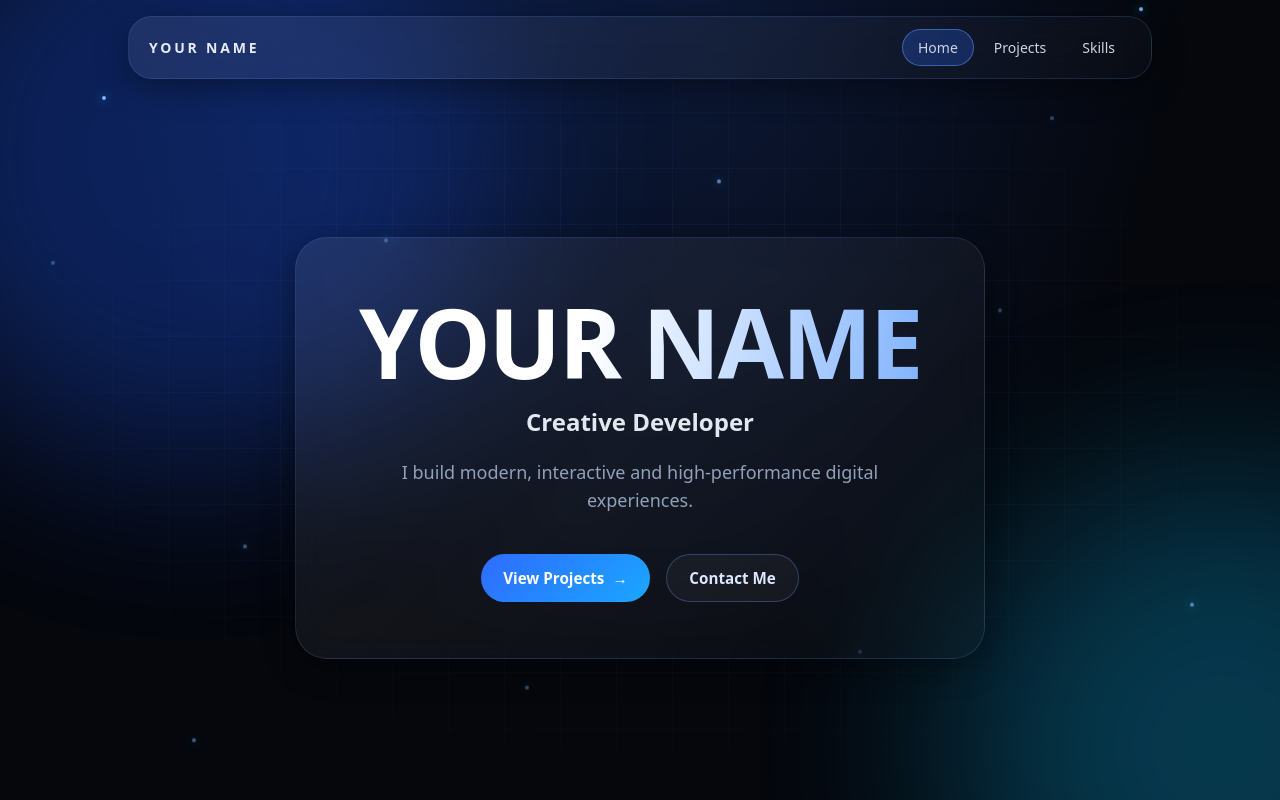
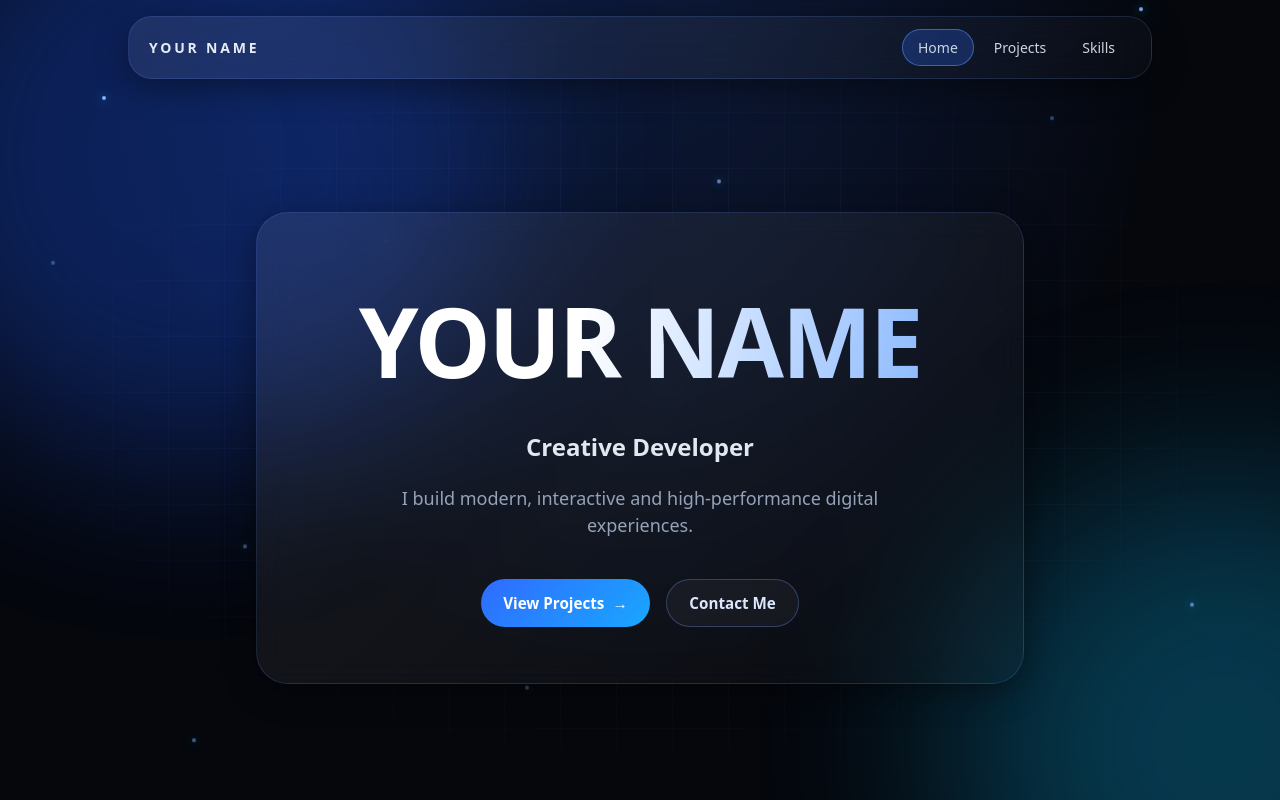
Before and after one commit to ilyasafarkhah/Website, a React (Vite) app: page / in a window 1280 px wide. Shown: the top 800 px of the page. Built offline with nearby package versions, Linux system fonts and the light colour scheme; a web font is replaced by a local one.

Commit message:
refactor: replace Tailwind classes in Hero.jsx

```diff
--- a/src/Components/Hero.jsx
+++ b/src/Components/Hero.jsx
@@ -1,4 +1,5 @@
 import { motion } from "motion/react";
+import "../CSS/Hero.css";
 
 const particles = Array.from({ length: 14 }, (_, i) => ({
   left: `${(i * 37 + 8) % 100}%`,
@@ -12,8 +13,8 @@ const item = { hidden: { opacity: 0, y: 28 }, show: { opacity: 1, y: 0, transiti
 
 export default function Hero() {
   return (
-    <section id="home" className="relative flex min-h-screen items-center justify-center overflow-hidden px-6 pt-24">
-      <div aria-hidden="true" className="pointer-events-none absolute inset-0">
+    <section id="home" className="hero-section">
+      <div aria-hidden="true" className="hero-particles">
         {particles.map((p, i) => (
           <span key={i} className="particle" style={{ left: p.left, top: p.top, animationDelay: p.delay, animationDuration: p.duration }} />
         ))}
@@ -23,18 +24,18 @@ export default function Hero() {
         variants={container}
         initial="hidden"
         animate="show"
-        className="glass relative z-10 max-w-3xl rounded-[2rem] px-8 py-14 text-center sm:px-14"
+        className="glass hero-card"
       >
-        <motion.h1 variants={item} className="text-gradient font-display text-5xl font-extrabold tracking-tight sm:text-7xl lg:text-8xl">
+        <motion.h1 variants={item} className="text-gradient hero-title">
           YOUR NAME
         </motion.h1>
-        <motion.h2 variants={item} className="mt-4 font-display text-xl font-semibold text-slate-200 sm:text-2xl">
+        <motion.h2 variants={item} className="hero-subtitle">
           Creative Developer
         </motion.h2>
-        <motion.p variants={item} className="mx-auto mt-5 max-w-xl text-lg text-slate-400">
+        <motion.p variants={item} className="hero-description">
           I build modern, interactive and high-performance digital experiences.
         </motion.p>
-        <motion.div variants={item} className="mt-10 flex flex-wrap justify-center gap-4">
+        <motion.div variants={item} className="hero-actions">
           <a href="#projects" className="btn btn-primary">
             View Projects <span className="arrow" aria-hidden="true">→</span>
           </a>
```
